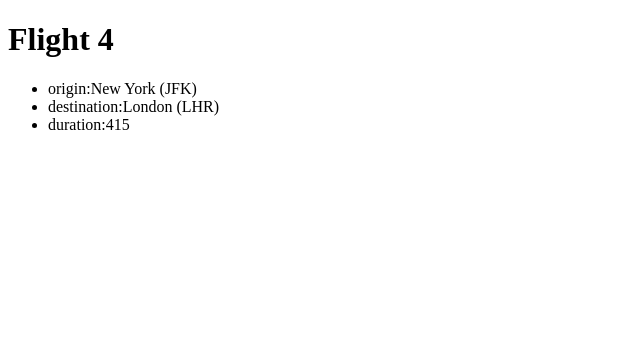
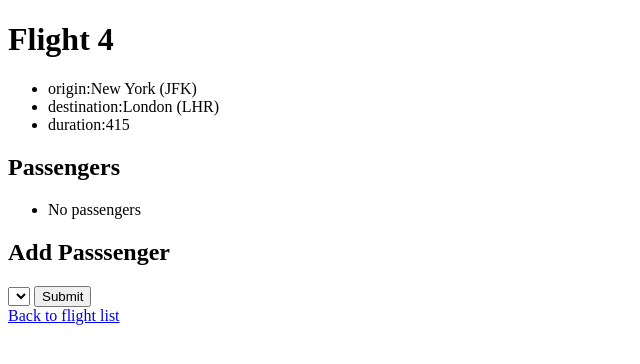
Before and after one commit to shuvaaashish/react-math-quiz, a Django app: page /flights/4 in a window 1280 px wide. Shown: the top 364 px of the page, without its empty margins (0-640 px from the left). Run offline with Django 5.2, Linux system fonts and the light colour scheme; data comes from the database, SQL or seed files in the repository; lists and menus that the app fills with data are empty.

Commit message:
m2m relationships

```diff
--- a/SQL/airline/flights/admin.py
+++ b/SQL/airline/flights/admin.py
@@ -4,4 +4,4 @@
 
 admin.site.register(Airport)
 admin.site.register(Flight)
-admin.site.register(Passanger)
+admin.site.register(Passenger)
--- a/SQL/airline/flights/models.py
+++ b/SQL/airline/flights/models.py
@@ -18,10 +18,10 @@
         return f'{self.id}: {self.origin} to {self.destination}'
 
 
-class Passanger(models.Model):
+class Passenger(models.Model):
     first=models.CharField(max_length=64)
     last=models.CharField(max_length=64)
-    flights=models.ManyToManyField(Flight, blank=True, related_name="passangers")
+    flights=models.ManyToManyField(Flight, blank=True, related_name="passengers")
 
     def __str__(self):
         return f'{self.first} {self.last}'
--- a/SQL/airline/flights/templates/flights/flight.html
+++ b/SQL/airline/flights/templates/flights/flight.html
@@ -9,4 +9,24 @@
             <li>duration:{{ flight.duration }}</li>
 
     </ul>
+    <h2>Passengers</h2>
+    <ul>
+        {% for passenger in passengers %}
+            <li>{{ passenger }}</li>
+            {% empty %}
+            <li>No passengers</li>
+        {% endfor %}
+    </ul>
+    <h2>Add Passsenger </h2>
+    <form action="{% url 'book' flight.id %}" method="post">
+        {% csrf_token %}
+        <select name="Passenger">
+            {% for passenger in non_passangers %}
+                <option value="{{ passenger.id }}">{{ passenger }}</option>
+            {% endfor %}
+
+        </select>
+        <input type="submit">
+    </form>
+    <a href="{% url 'index' %}">Back to flight list</a>
 {% endblock %}
--- a/SQL/airline/flights/templates/flights/index.html
+++ b/SQL/airline/flights/templates/flights/index.html
@@ -4,7 +4,9 @@
     <h1>Flights</h1>
     <ul>
         {% for flight in flights %}
-            <li>Flight {{ flight.id }}: {{flight.origin}} to {{flight.destination}}</li>
+            <li><a href="{% url 'flight' flight.id %}">
+                Flight {{ flight.id }}: {{flight.origin}} to {{flight.destination}}
+            </a></li>
         {% endfor %}
     </ul>
 {% endblock %}
--- a/SQL/airline/flights/urls.py
+++ b/SQL/airline/flights/urls.py
@@ -3,6 +3,7 @@
 
 urlpatterns=[
     path("", views.index, name="index"),
-    path("<int:flight_id>", views.flight, name="flight")
+    path("<int:flight_id>", views.flight, name="flight"),
+    path("<int:flight_id>/book", views.book, name="book")
 
 ]
--- a/SQL/airline/flights/views.py
+++ b/SQL/airline/flights/views.py
@@ -1,6 +1,8 @@
 from django.shortcuts import render
+from django.urls import reverse
+from django.http import HttpResponseRedirect
 
-from .models import Flight
+from .models import Flight, Passenger
 # Create your views here.
 
 def index(request):
@@ -10,5 +12,14 @@
 def flight(request, flight_id):
     flight=Flight.objects.get(id=flight_id)
     return render(request,"flights/flight.html",{
-        "flight":flight
+        "flight":flight,
+        "passengers":flight.passengers.all(),
+        "non_passengers":Passenger.objects.exclude(flights=flight).all(),
+
     })
+def book(request, flight_id):
+    if request.method =="POST":
+        flight=Flight.objects.get(id=flight_id)
+        passenger=Passenger.objects.get(id=int(request.POST["passenger"]))
+        passenger.flights.add(flight)
+        return HttpResponseRedirect(reverse("flight", args=(flight.id,)))
```
Also changed, not shown: SQL/airline/db.sqlite3, SQL/airline/flights/migrations/0004_passenger_delete_passanger.py (added).
